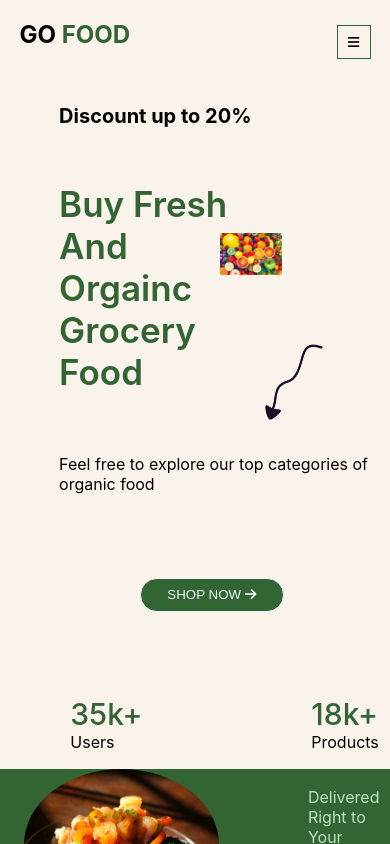
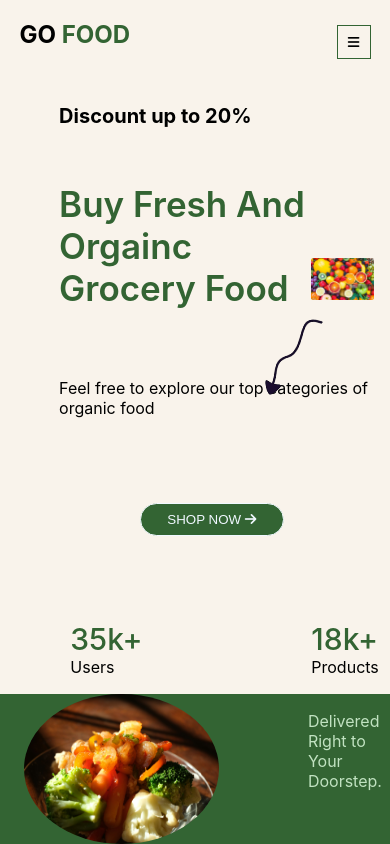
Before and after one commit to yashpatel08/go-food, a React (Create React App) app: page / in a window 390 px wide. Shown: the top 844 px of the page. Built offline with nearby package versions, Linux system fonts and the light colour scheme; no server answers.

Commit message:
Update App.css

```diff
--- a/src/App.css
+++ b/src/App.css
@@ -553,16 +553,16 @@ span {
   }
 
   .lemon-img {
-    margin-top: 10vh;
-    margin-left: 5vh;
+    margin-top: 13vh;
+    left: 1px;
   }
 
   .flex-row {
-    width: 90%;
+    width: 95%;
   }
 
   .small-txt {
-    margin-top: 3vh;
+    margin-top: 4vh;
   }
 
   .empty-txt {
```
